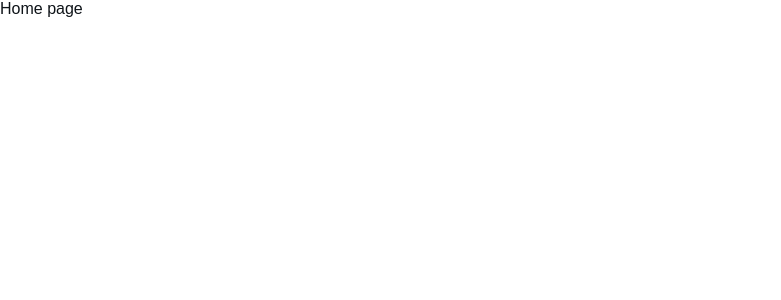
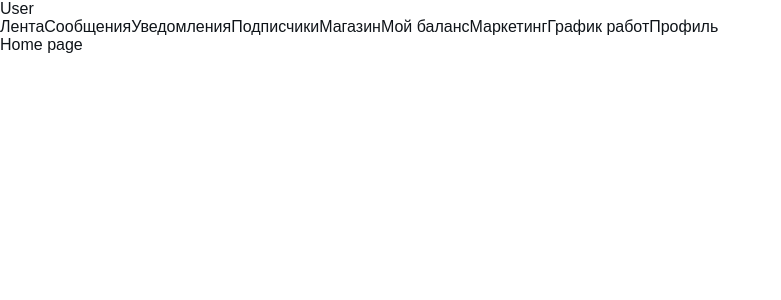
Before and after one commit to klavrenuk/next-notifications, a Next.js app in the folder notifications/: page / in a window 1280 px wide. Shown: the top 300 px of the page, without its empty margins (0-781 px from the left). Built offline with nearby package versions, Linux system fonts and the light colour scheme.

Commit message:
AppAside + Layout

```diff
--- /dev/null
+++ b/notifications/src/app/components/aside/AppAside.tsx
@@ -0,0 +1,17 @@
+import styles from './styles/aside.module.css'
+
+import { appNavigation } from '@/app/constants/aside-nav'
+
+import NavAside from '../navigation/NavAside'
+
+export default function AppAside() {
+    return (
+        <aside className={styles.aside}>
+            <div>
+                User
+            </div>
+
+            <NavAside list={appNavigation} />
+        </aside>
+    )
+}
--- /dev/null
+++ b/notifications/src/app/components/navigation/NavAside.tsx
@@ -0,0 +1,21 @@
+import type { Nav } from '@/app/types/nav';
+
+import Link from 'next/link';
+
+interface Props {
+    list: Nav[]
+}
+
+export default function NavAside({list}: Props) {
+    return (
+        <nav>
+            {
+                list.map((link) => {
+                    return <Link key={link.url} href={link.url}>
+                        { link.name }
+                    </Link>
+                })
+            }
+        </nav>
+    )
+}
--- /dev/null
+++ b/notifications/src/app/constants/aside-nav.ts
@@ -0,0 +1,49 @@
+import type { Nav } from '@/app/types/nav';
+
+export const appNavigation: Nav[] = [
+  {
+    url: '/news',
+    name: 'Лента',
+    icon: 'news',
+  },
+  {
+    url: '/messages',
+    name: 'Сообщения',
+    icon: 'messages',
+  },
+  {
+    url: '/notifications',
+    name: 'Уведомления',
+    icon: 'notifications',
+  },
+  {
+    url: '/followers',
+    name: 'Подписчики',
+    icon: 'followers',
+  },
+  {
+    url: '/shop',
+    name: 'Магазин',
+    icon: 'shop',
+  },
+  {
+    url: '/balance',
+    name: 'Мой баланс',
+    icon: 'balance',
+  },
+  {
+    url: '/marketing',
+    name: 'Маркетинг',
+    icon: 'marketing',
+  },
+  {
+    url: '/schedule',
+    name: 'График работ',
+    icon: 'schedule',
+  },
+  {
+    url: '/profile',
+    name: 'Профиль',
+    icon: 'profile',
+  },
+]
--- a/notifications/src/app/layout.tsx
+++ b/notifications/src/app/layout.tsx
@@ -1,5 +1,8 @@
 import type { Metadata } from "next";
 import { Geist, Geist_Mono } from "next/font/google";
+
+import AppLayout from '@/app/layouts/AppLayout'
+
 import "./styles/app.css";
 
 const geistSans = Geist({
@@ -25,7 +28,9 @@ export default function RootLayout({
   return (
     <html lang="en">
       <body className={`${geistSans.variable} ${geistMono.variable}`}>
-        {children}
+        <AppLayout>
+          {children}
+        </AppLayout>
       </body>
     </html>
   );
--- /dev/null
+++ b/notifications/src/app/layouts/AppLayout.tsx
@@ -0,0 +1,12 @@
+'use client';
+
+import AppAside from '@/app/components/aside/AppAside';
+
+export default function AppLayout({ children }: { children: React.ReactNode }) {
+  return (
+    <div>
+      <AppAside />
+      <main>{children}</main>
+    </div>
+  );
+}
--- a/notifications/src/app/types/menu.ts
+++ b/notifications/src/app/types/nav.ts
@@ -1,4 +1,4 @@
-export interface Menu {
+export interface Nav {
     url: string;
     name: string;
     icon?: string;
```
Also changed, not shown: notifications/src/app/components/aside/styles/aside.module.css (added).
